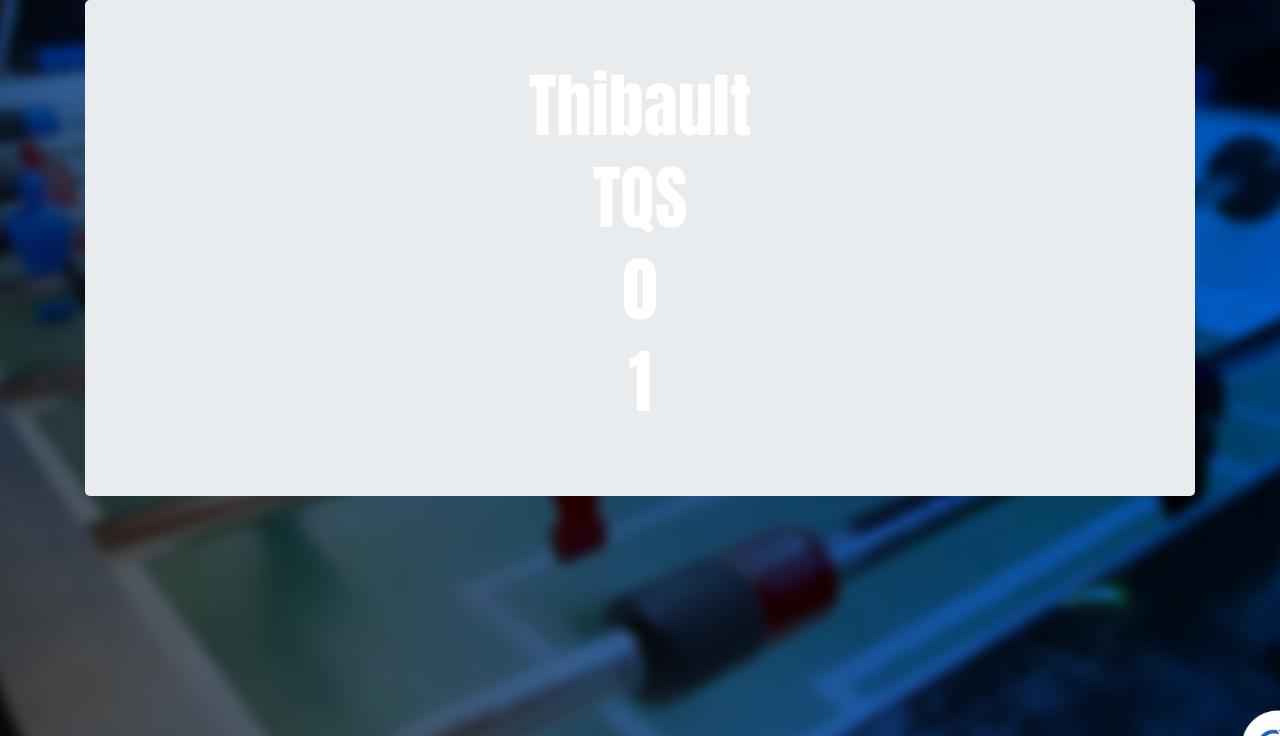
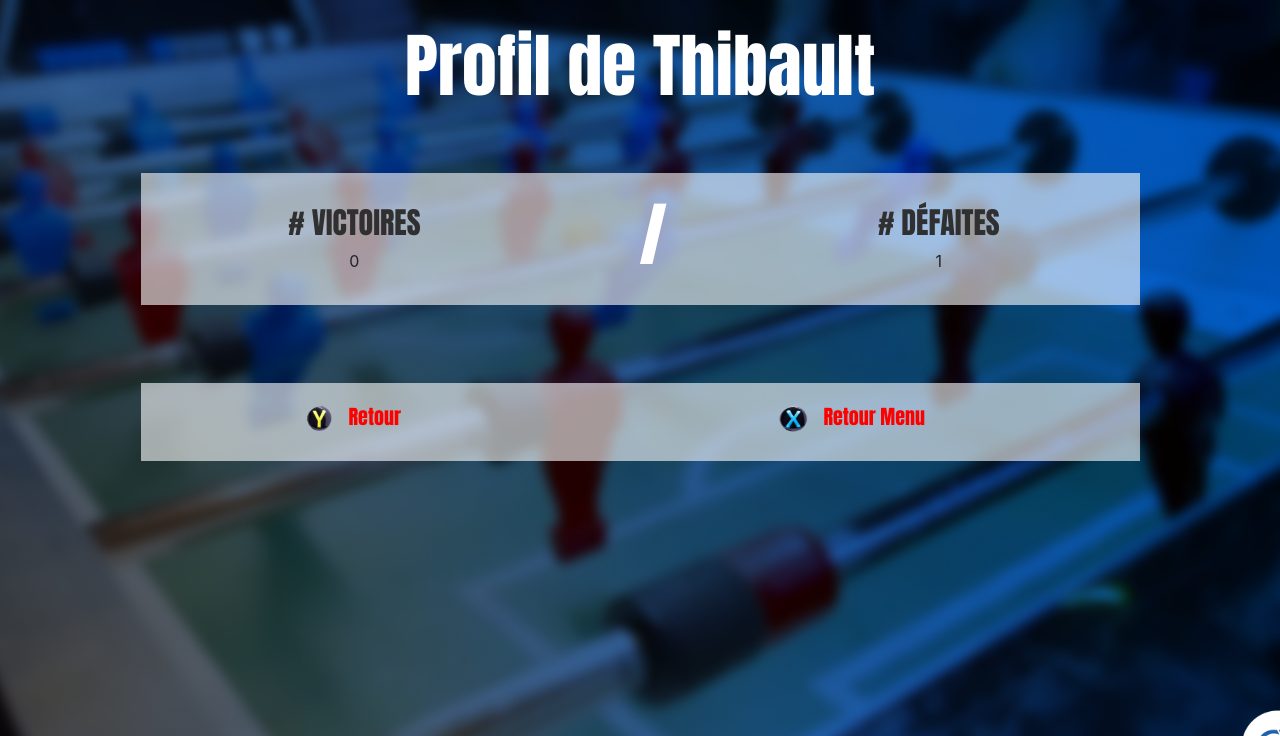
Before and after one commit to atournillon/BabyFootConnecte, a Flask app: page /player/1/ in a window 1280 px wide. Shown: the top 736 px of the page. Run offline with Flask 2, Linux system fonts and the light colour scheme; some libraries are stand-ins or nearby versions.

Commit message:
Modification affichage

```diff
--- a/templates/player.html
+++ b/templates/player.html
@@ -1,10 +1,29 @@
 {% extends 'layout.html' %}
 
 {% block body %}
-  <div class="jumbotron text-center">
-    <h1>{{players_table.loc[id_player].first_name}}</h1>
-    <h1>{{players_table.loc[id_player].trigram}}</h1>
-    <h1>{{players_table.loc[id_player].nb_vic}}</h1>
-    <h1>{{players_table.loc[id_player].nb_def}}</h1>
-  </div>
+
+</br>
+<h1>Profil de {{players_table.loc[id_player].first_name}}</h1>
+</br>
+
+
+
+  <table id="table_base">
+ 	<tr id="tr_vide">
+  		<td><h2># Victoires</h2><div id="green_circle"><div id="score">{{players_table.loc[id_player].nb_vic}}</div></div></td>
+  		<td><h1>/</h1></td>
+  		<td><h2># Défaites</h2><div id="red_circle"><div id="score">{{players_table.loc[id_player].nb_def}}</div></div></td>
+ 		</tr>
+ </table>
+
+
+<footer id="footer">
+  	<table id="footer">
+		<tr id="tr_footer">
+  			<td id="td_footer"><h3><a href="{{ url_for('players') }}"><img src="/static/img/retour.png" style="width:30px;height:30px; margin: 0 15px 0 0;">Retour</a></h3></td>
+  			<td id="td_footer"><h3><a href="{{ url_for('index') }}"><img src="/static/img/valider.png" style="width:30px;height:30px; margin: 0 15px 0 0;">Retour Menu</a></h3></td>
+  		</tr>
+ 	</table>
+</footer>
+
 {% endblock %}
```
